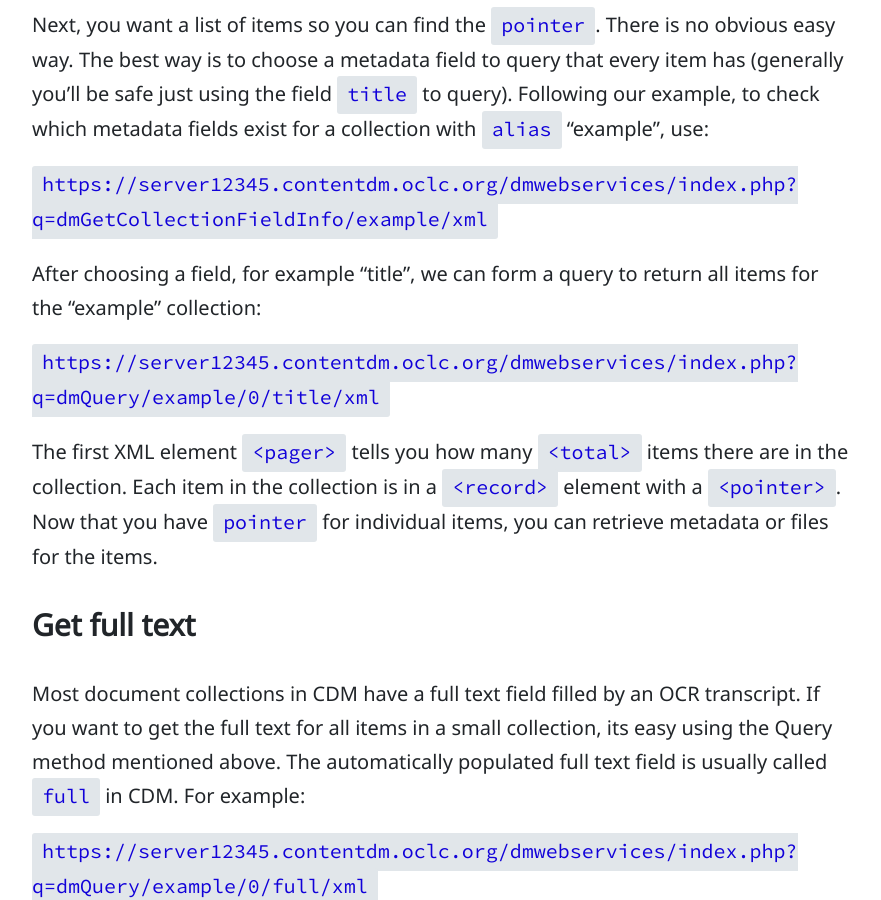
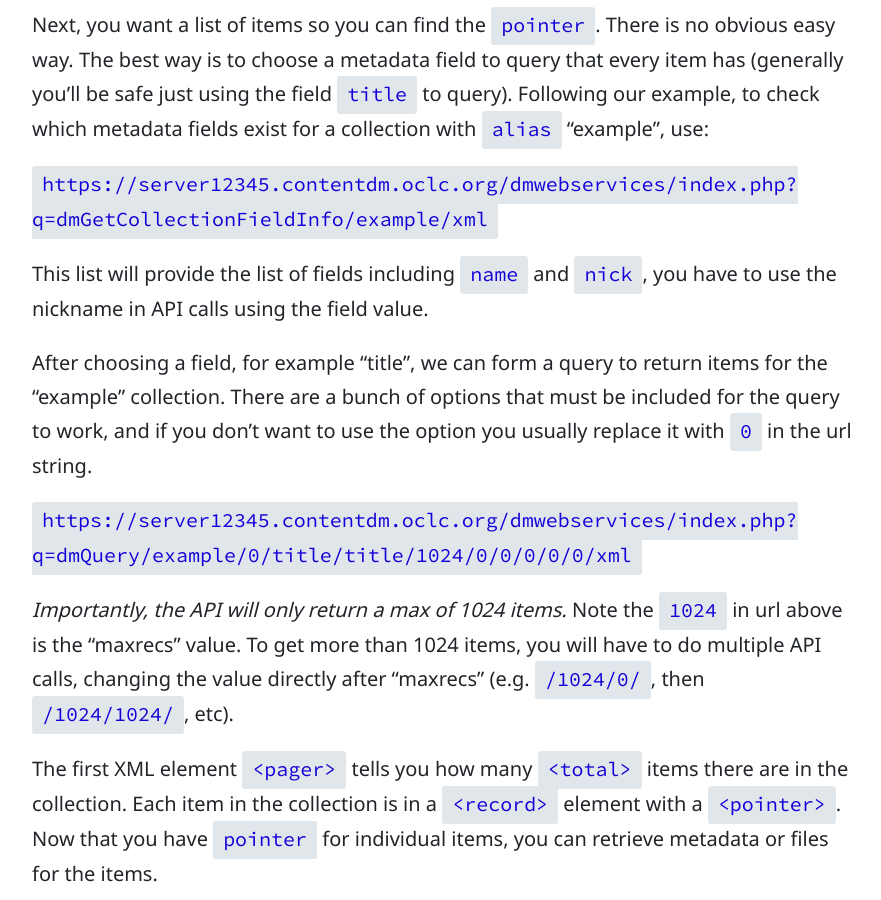
Before and after one commit to evanwill/_drafts, a Jekyll site: the page built from _notes/contentdm-tips.md, in a window 1280 px wide and 900 px high, scrolled down 2694 px. Shown: the whole window, without its empty margins (198-1079 px from the left). Built offline with Jekyll 4.4.1, drawn with Linux system fonts in a browser that asks for light colours; comment, search, counter and statistics services are not loaded.

Commit message:
cdm api update

```diff
--- a/_notes/contentdm-tips.md
+++ b/_notes/contentdm-tips.md
@@ -9,7 +9,7 @@
 You may want to harvest metadata, text, and digital objects from these repositories.
 CDM is not the easiest to use, but there is a few handy ways to get stuff out via URLs.
 
-We can access the CDM data using the [CDM API](https://www.oclc.org/support/services/contentdm/help/customizing-website-help/other-customizations/contentdm-api-reference.en.html).
+We can access the CDM data using the [CDM API](https://help.oclc.org/Metadata_Services/CONTENTdm/Advanced_website_customization/API_Reference).
 This API is helpful because its possible to create a set of queries using [OpenRefine](https://openrefine.org/) or a language such as [Python](https://www.python.org/) to add the harvesting raw materials step directly to your data processing workflow.
 
 ## CDM Terminology
@@ -64,11 +64,19 @@
 
 `https://server12345.contentdm.oclc.org/dmwebservices/index.php?q=dmGetCollectionFieldInfo/example/xml`
 
-After choosing a field, for example "title", we can form a query to return all items for the "example" collection:
+This list will provide the list of fields including `name` and `nick`, you have to use the nickname in API calls using the field value.
 
-`https://server12345.contentdm.oclc.org/dmwebservices/index.php?q=dmQuery/example/0/title/xml`
+After choosing a field, for example "title", we can form a query to return items for the "example" collection.
+There are a bunch of options that must be included for the query to work, and if you don't want to use the option you usually replace it with `0` in the url string.
 
-The first XML element `<pager>` tells you how many `<total>` items there are in the collection. Each item in the collection is in a `<record>` element with a `<pointer>`.
+`https://server12345.contentdm.oclc.org/dmwebservices/index.php?q=dmQuery/example/0/title/title/1024/0/0/0/0/0/xml`
+
+*Importantly, the API will only return a max of 1024 items.*
+Note the `1024` in url above is the "maxrecs" value.
+To get more than 1024 items, you will have to do multiple API calls, changing the value directly after "maxrecs" (e.g. `/1024/0/`, then `/1024/1024/`, etc).
+
+The first XML element `<pager>` tells you how many `<total>` items there are in the collection.
+Each item in the collection is in a `<record>` element with a `<pointer>`.
 Now that you have `pointer` for individual items, you can retrieve metadata or files for the items.
 
 ### Get full text
```
